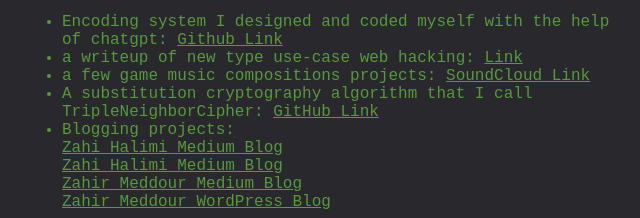
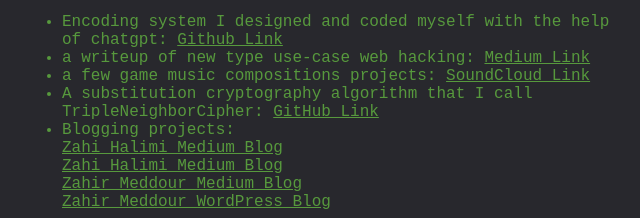
Before and after one commit to zahihalimi637-blip/zahihalimi637-blip.github.io, a website built with webpack: page projects.html in a window 1280 px wide. Shown: the part 263-481 px from the top of the page, 318-958 px from the left. Built offline with nearby package versions, Linux system fonts and the light colour scheme.

Commit message:
update a projects.html

```diff
--- a/projects.html
+++ b/projects.html
@@ -24,7 +24,7 @@ user@workstation:~/Projects$ ls project/
 </pre>
 <ul>
     <li>Encoding system I designed and coded myself with the help of chatgpt: <a href="https://github.com/zahihalimi637-blip/Phone-Keypad-Encoder-ng">Github Link</a></li>
-    <li>a writeup of new type use-case web hacking: <a href="https://medium.com/@zahihalimi/how-i-accidentally-discovered-an-undocumented-vulnerability-in-web-for-pentester-1-aff4bfd608a6">Link</a></li>
+    <li>a writeup of new type use-case web hacking: <a href="https://medium.com/@zahihalimi/how-i-accidentally-discovered-an-undocumented-vulnerability-in-web-for-pentester-1-aff4bfd608a6">Medium Link</a></li>
     <li>a few game music compositions projects: <a href="https://soundcloud.com/zahi-halimi">SoundCloud Link</a></li>
     <li>A substitution cryptography algorithm that I call TripleNeighborCipher: <a href="https://github.com/zahihalimi637-blip/TripleNeighborCipher">GitHub Link</a></li>
     <li>
```
